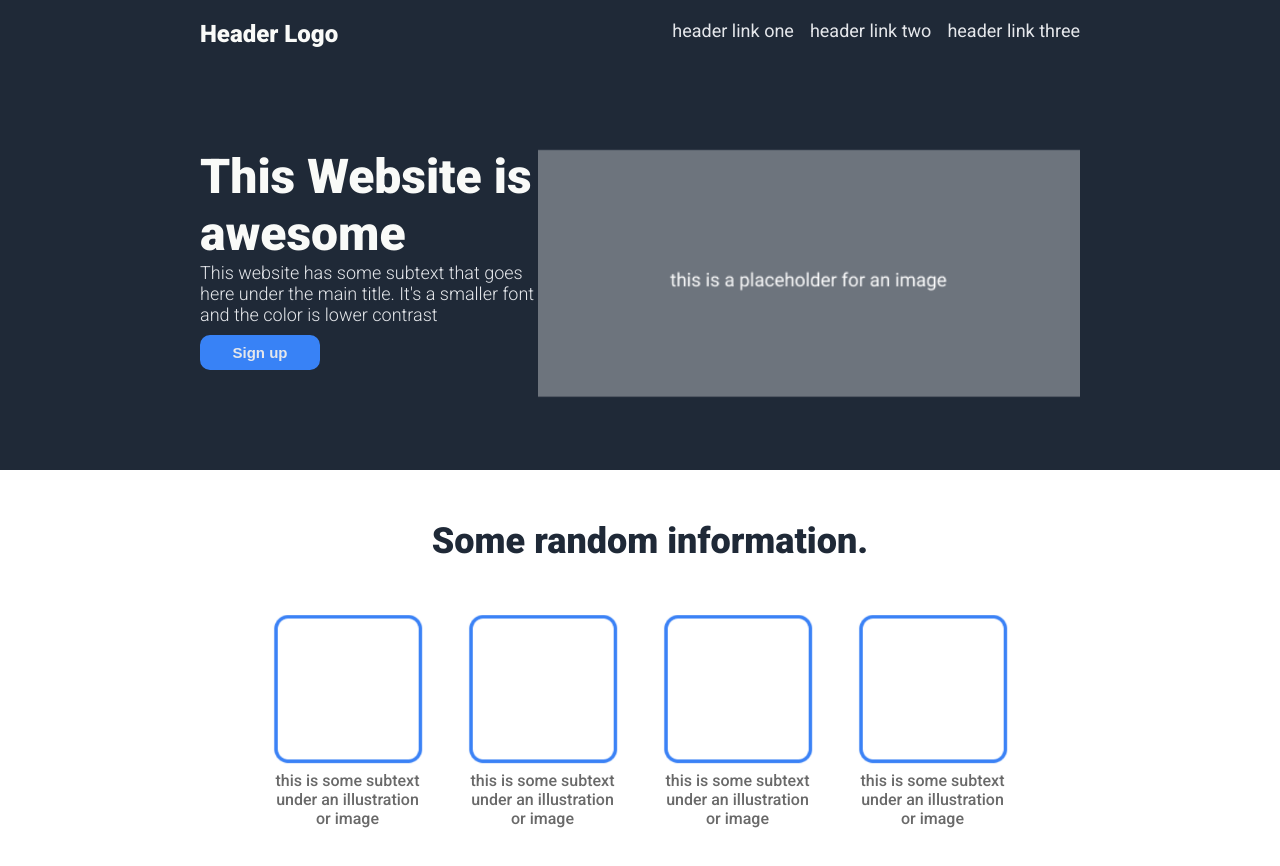
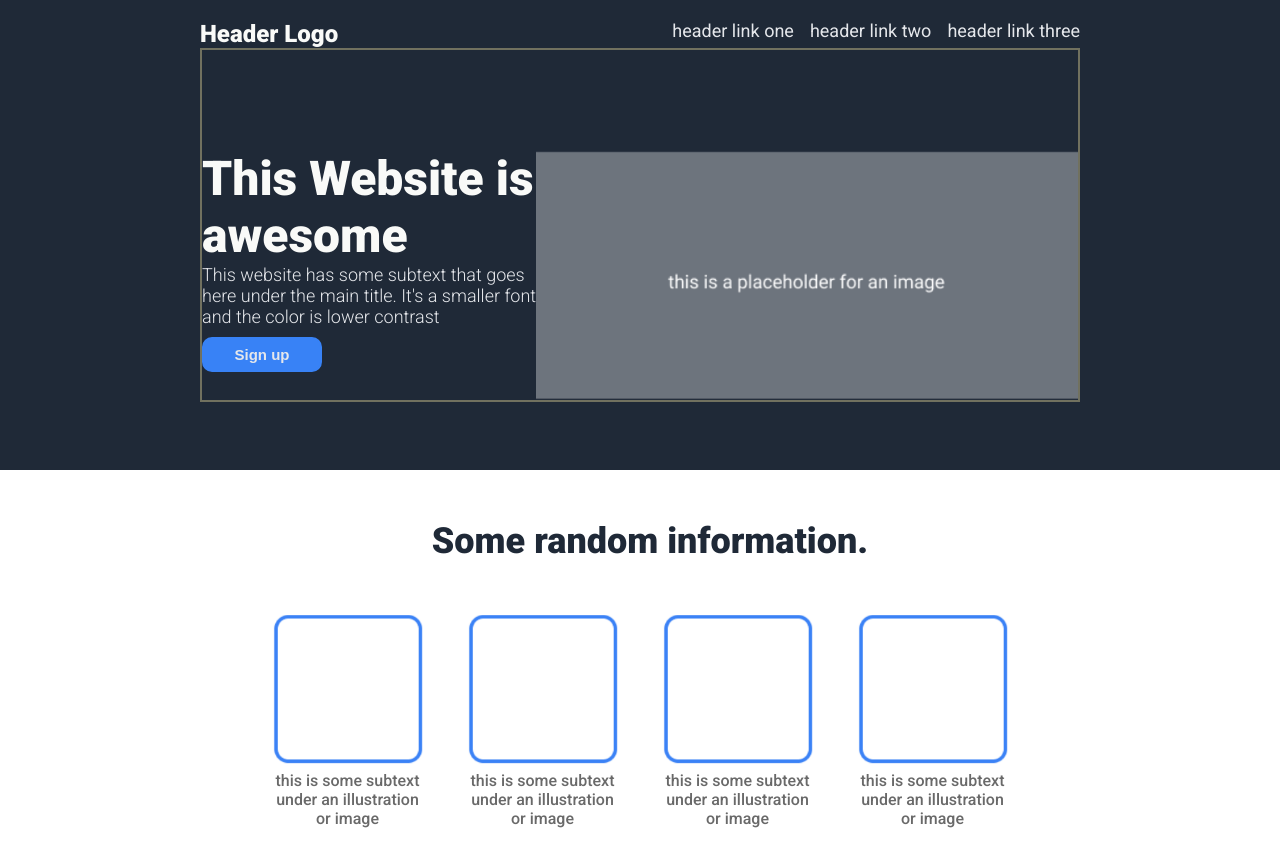
Before and after one commit to mctworld/landing-page, a plain HTML site: page index.html in a window 1280 px wide. Drawn offline with Linux system fonts and the light colour scheme.

Commit message:
add style.css after error

```diff
--- a/style.css
+++ b/style.css
@@ -52,7 +52,7 @@ a{
 .hero-main{
     display: flex;
     flex-direction:row;
-    /* border: 2px solid yellow; */
+    border: 2px solid rgb(113, 113, 95);
     justify-content: space-between;
     padding-top: 100px;
     /* gap: 400px; */
```
